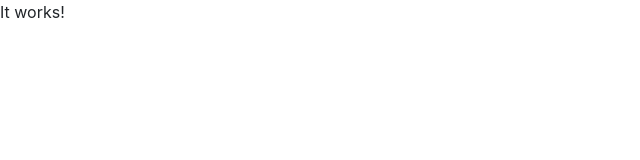
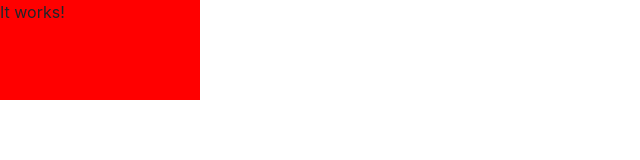
Before and after one commit to alannesta/alannesta.github.io, a plain HTML site: page touchevent.html in a window 1280 px wide. Shown: the whole page, without its empty margins (0-640 px from the left). Drawn offline with nearby package versions, Linux system fonts and the light colour scheme.

Commit message:
zepto tap

```diff
--- a/touchevent.html
+++ b/touchevent.html
@@ -8,15 +8,24 @@
 <script src="script/zepto.touch.js"></script>
 <link rel="stylesheet" href="styles/bootstrap.css">
 <style>
-
+.touchzone{
+	width: 200px;
+	height: 100px;
+	background-color: red;
+}
 
 </style>
 </head>
 <body>
-	<div>It works!</div>
+	<div class="touchzone">It works!</div>
 </body>
 <script>
+	$('.touchzone').on('tap', function(){
+		console.log('zepto tap');
 
+	}).on('click', function(){
+		console.log('click');
+	})
 
 
 </script>
```
